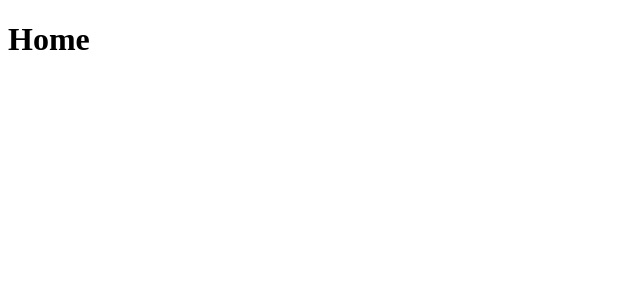
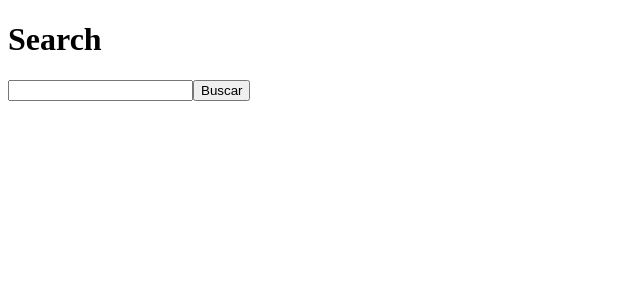
Before and after one commit to felipe-jm/ignite-react-performance, a Next.js app: page / in a window 1280 px wide. Shown: the top 300 px of the page, without its empty margins (0-640 px from the left). Built offline with nearby package versions, Linux system fonts and the light colour scheme.

Commit message:
Add search for products

```diff
--- a/pages/index.tsx
+++ /dev/null
@@ -1,3 +0,0 @@
-const Home = () => <h1>Home</h1>;
-
-export default Home;
--- /dev/null
+++ b/src/components/ProductItem.tsx
@@ -0,0 +1,13 @@
+type ProductItemProps = {
+  product: {
+    id: number;
+    price: number;
+    title: string;
+  };
+};
+
+export const ProductItem = ({ product }: ProductItemProps) => (
+  <div>
+    {product.title} - <strong>{product.price}</strong>
+  </div>
+);
--- /dev/null
+++ b/src/components/SearchResults.tsx
@@ -0,0 +1,21 @@
+import { ProductItem } from "components/ProductItem";
+
+type Product = {
+  id: number;
+  price: number;
+  title: string;
+};
+
+type SearchResultsProps = {
+  results: Product[];
+};
+
+export const SearchResults = ({ results }: SearchResultsProps) => {
+  return (
+    <div>
+      {results.map((product) => (
+        <ProductItem product={product} />
+      ))}
+    </div>
+  );
+};
--- /dev/null
+++ b/src/pages/index.tsx
@@ -0,0 +1,40 @@
+import { FormEvent, useState } from "react";
+
+import { SearchResults } from "components/SearchResults";
+
+const Home = () => {
+  const [search, setSearch] = useState("");
+  const [results, setResults] = useState([]);
+
+  async function handleSearch(event: FormEvent) {
+    event.preventDefault();
+
+    if (!search.trim()) {
+      return;
+    }
+
+    const response = await fetch(`http://localhost:3333/products?q=${search}`);
+    const data = await response.json();
+
+    setResults(data);
+  }
+
+  return (
+    <div>
+      <h1>Search</h1>
+
+      <form onSubmit={handleSearch}>
+        <input
+          type="text"
+          value={search}
+          onChange={(e) => setSearch(e.target.value)}
+        />
+        <button type="submit">Buscar</button>
+      </form>
+
+      <SearchResults results={results} />
+    </div>
+  );
+};
+
+export default Home;
```
Also changed, not shown: src/pages/_app.tsx (renamed from pages/_app.tsx).
